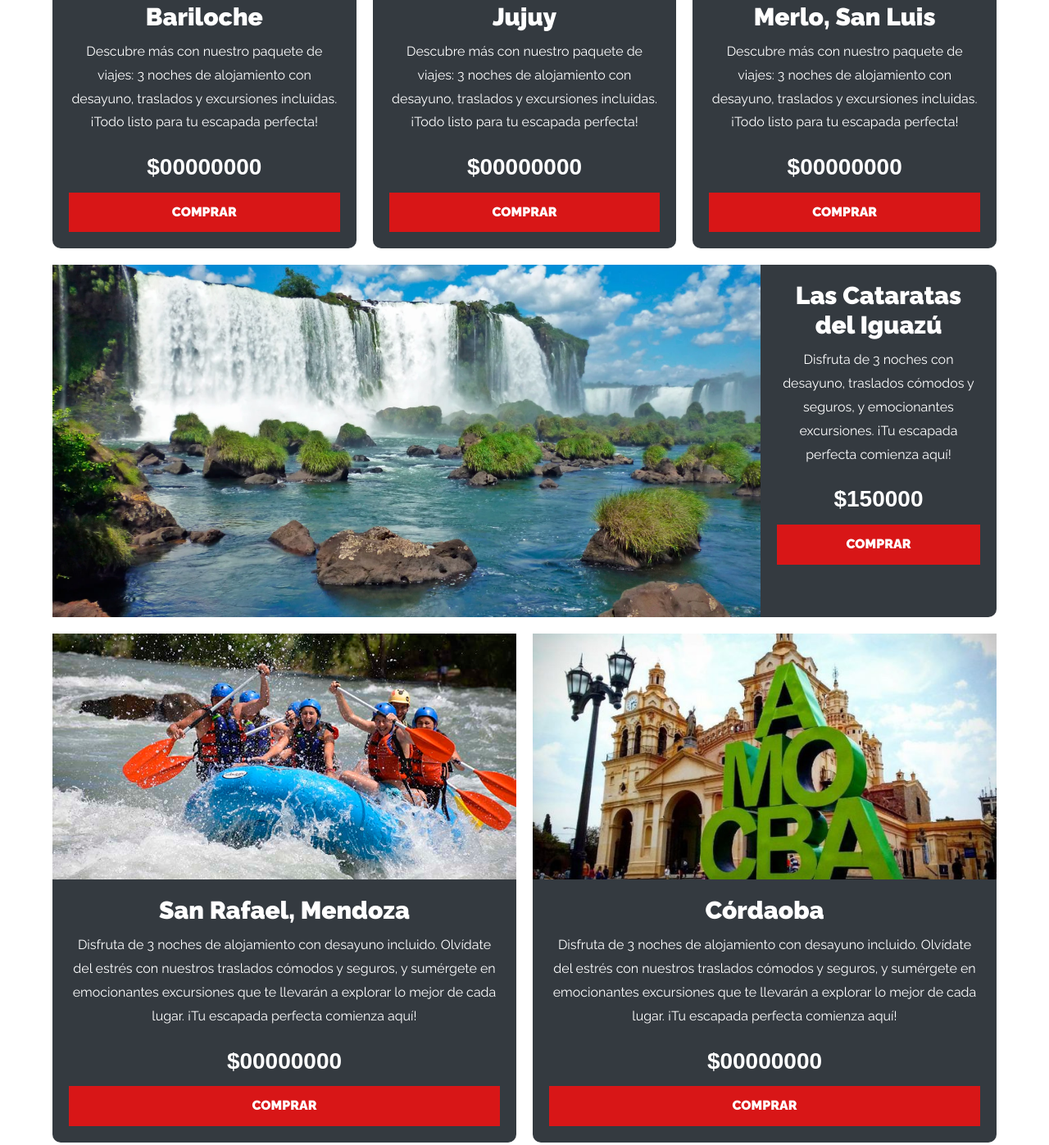
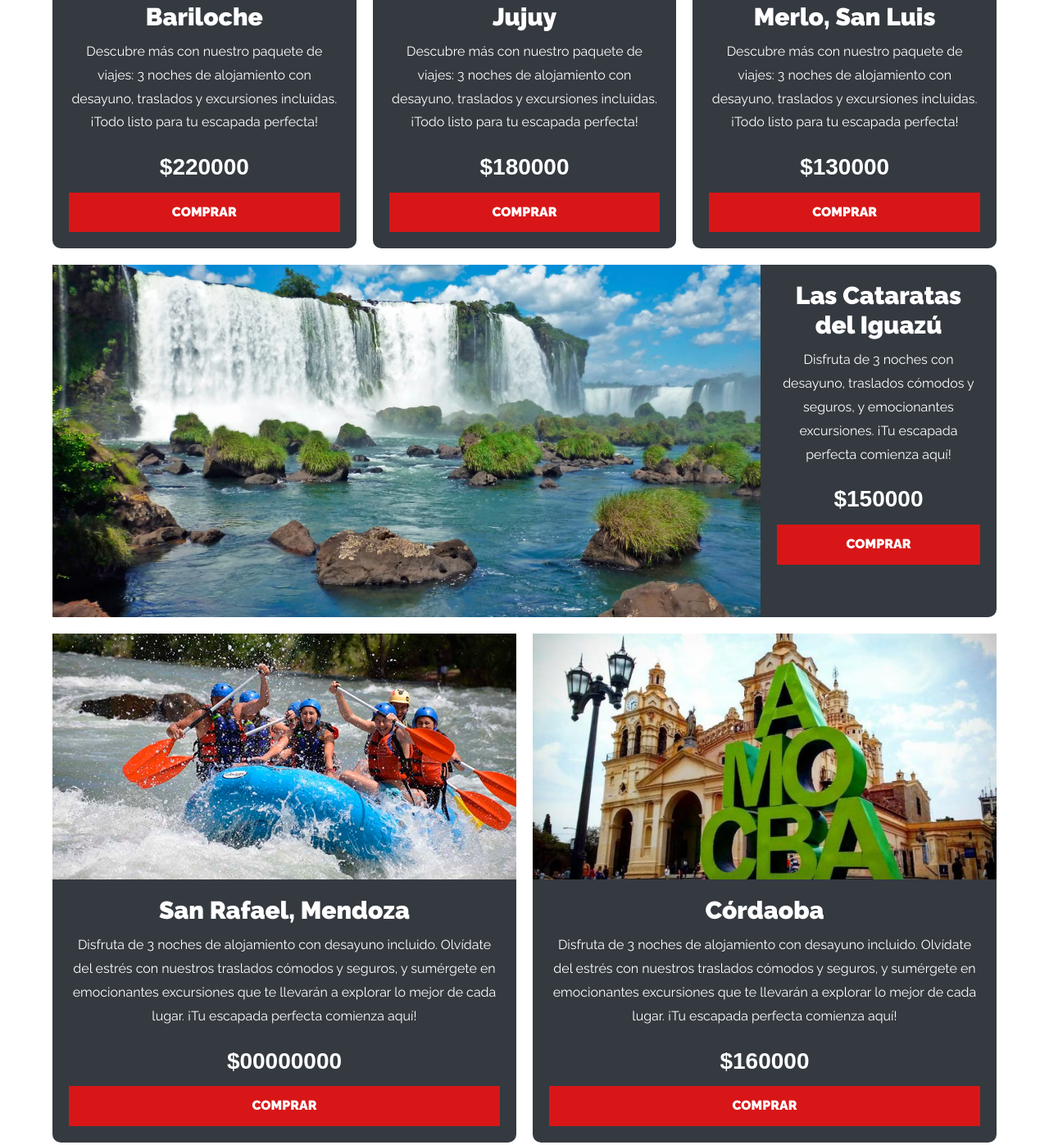
Before and after one commit to romina888/AgenciaDeViajes, a plain HTML site: page index.html in a window 1280 px wide. Shown: the part 1025-2422 px from the top of the page at 82% size. Drawn offline with Linux system fonts and the light colour scheme.

Commit message:
commit 8
agregue validación por imagen y cambie precio de paquetes

```diff
--- a/css/styles-contacto.css
+++ b/css/styles-contacto.css
@@ -217,6 +217,7 @@ form label{
     margin: 0 auto;
     border-radius: 5px;
     padding: 20px 70px;
+    margin-top: 20px;
     transition: color 0.3s ease, text-decoration 0.3s ease, background-color 0.3s ease, transform 0.3s ease-in-out;
     cursor: pointer;
 }
--- a/index.html
+++ b/index.html
@@ -72,7 +72,7 @@
                 <div class="paquete__descripcion">
                     <h3>Córdaoba</h3>
                     <p>Disfruta de 3 noches de alojamiento con desayuno incluido. Olvídate del estrés con nuestros traslados cómodos y seguros, y sumérgete en emocionantes excursiones que te llevarán a explorar lo mejor de cada lugar. ¡Tu escapada perfecta comienza aquí!</p>
-                    <p class="paquete__precio">$00000000</p>
+                    <p class="paquete__precio">$160000</p>
 
                     <a class="btn" href="#">Comprar</a>
                 </div> <!-- Info Paquete -->
@@ -85,7 +85,7 @@
                     <h3>Bariloche</h3>
                     <p>
                         Descubre más con nuestro paquete de viajes: 3 noches de alojamiento con desayuno, traslados y excursiones incluidas. ¡Todo listo para tu escapada perfecta!</p>
-                    <p class="paquete__precio">$00000000</p>
+                    <p class="paquete__precio">$220000</p>
 
                     <a class="btn" href="#">Comprar</a>
                 </div> <!-- Info Paquete -->
@@ -97,7 +97,7 @@
                 <div class="paquete__descripcion">
                     <h3>Jujuy</h3>
                     <p>Descubre más con nuestro paquete de viajes: 3 noches de alojamiento con desayuno, traslados y excursiones incluidas. ¡Todo listo para tu escapada perfecta!</p>
-                    <p class="paquete__precio">$00000000</p>
+                    <p class="paquete__precio">$180000</p>
 
                     <a class="btn" href="#">Comprar</a>
                 </div> <!-- Info Paquete -->
@@ -109,7 +109,7 @@
                 <div class="paquete__descripcion">
                     <h3>Merlo, San Luis</h3>
                     <p>Descubre más con nuestro paquete de viajes: 3 noches de alojamiento con desayuno, traslados y excursiones incluidas. ¡Todo listo para tu escapada perfecta!</p>
-                    <p class="paquete__precio">$00000000</p>
+                    <p class="paquete__precio">$130000</p>
 
                     <a class="btn" href="#">Comprar</a>
                 </div> <!-- Info Paquete -->
```
Also changed, not shown: contacto.html (+1 -0 lines), index.js (+11 -0 lines).
